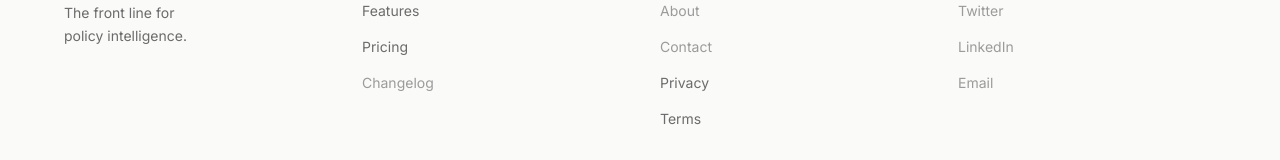
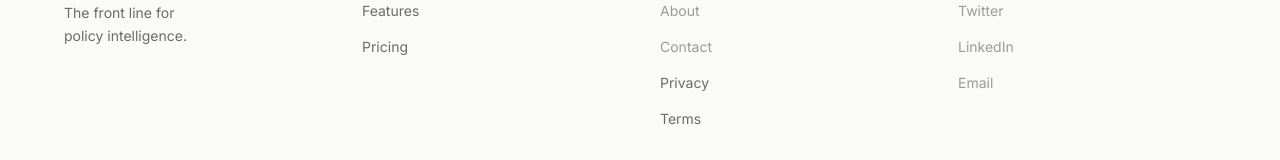
Before and after one commit to SamRomain93/policyfront, a Next.js app in the folder app/: page / in a window 1280 px wide. Shown: the part 4708-4868 px from the top of the page. Built offline with nearby package versions, Linux system fonts and the light colour scheme.

Commit message:
Remove changelog from footer

```diff
--- a/app/app/components/SiteFooter.tsx
+++ b/app/app/components/SiteFooter.tsx
@@ -16,7 +16,6 @@ export default function SiteFooter() {
             <ul className="space-y-3">
               <li><Link href="/#features" className="text-sm text-muted hover:text-near-black transition">Features</Link></li>
               <li><Link href="/#pricing" className="text-sm text-muted hover:text-near-black transition">Pricing</Link></li>
-              <li><span className="text-sm text-light-muted">Changelog</span></li>
             </ul>
           </div>
           <div>
```
